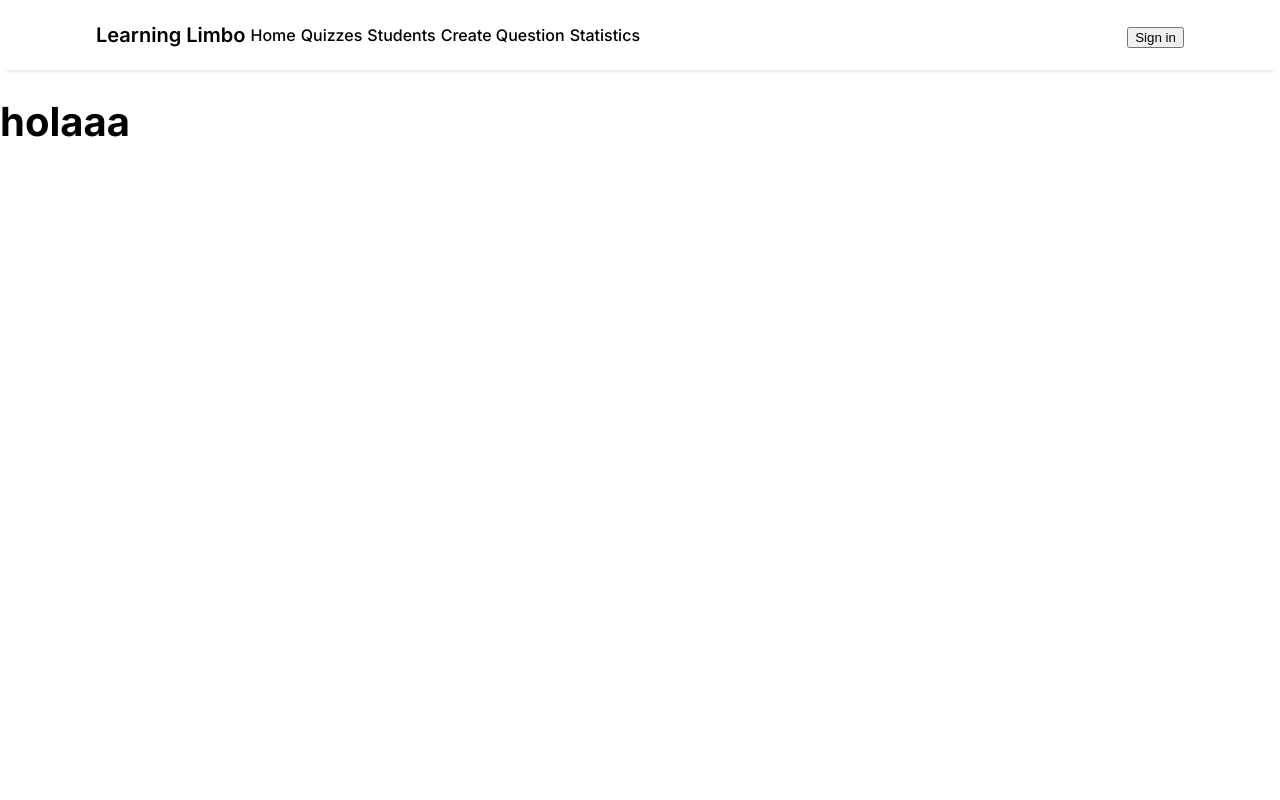
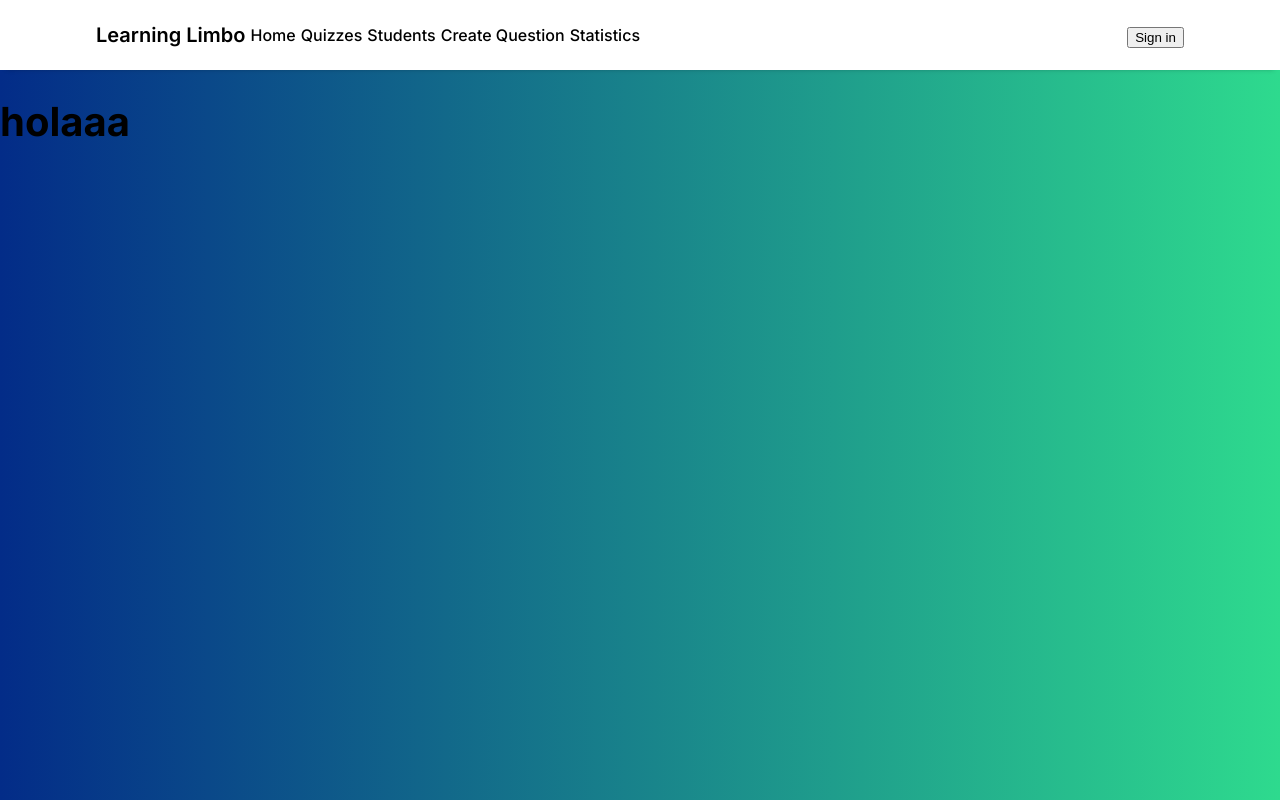
Before and after one commit to void-david/desarolho_web, a Next.js app: page / in a window 1280 px wide. Built offline with nearby package versions, Linux system fonts and the light colour scheme; no server answers.

Commit message:
background color fix

```diff
--- a/app/globals.css
+++ b/app/globals.css
@@ -3,7 +3,7 @@ body{
   height: 100vh;
   padding: 0;
   margin: 0;
-  background-color: var(--secondary-color);
+  background: linear-gradient(to right, var(--gradient-start), var(--gradient-end));
  }
 
  :root{
@@ -12,4 +12,7 @@ body{
    --secondary-color: rgb(255, 255, 255);
    --tertiary-color: #9247FC;
    --quaternary-color: #21252b;
+
+   --gradient-start: #032c88;
+   --gradient-end: #2eda8e;
  }
```
